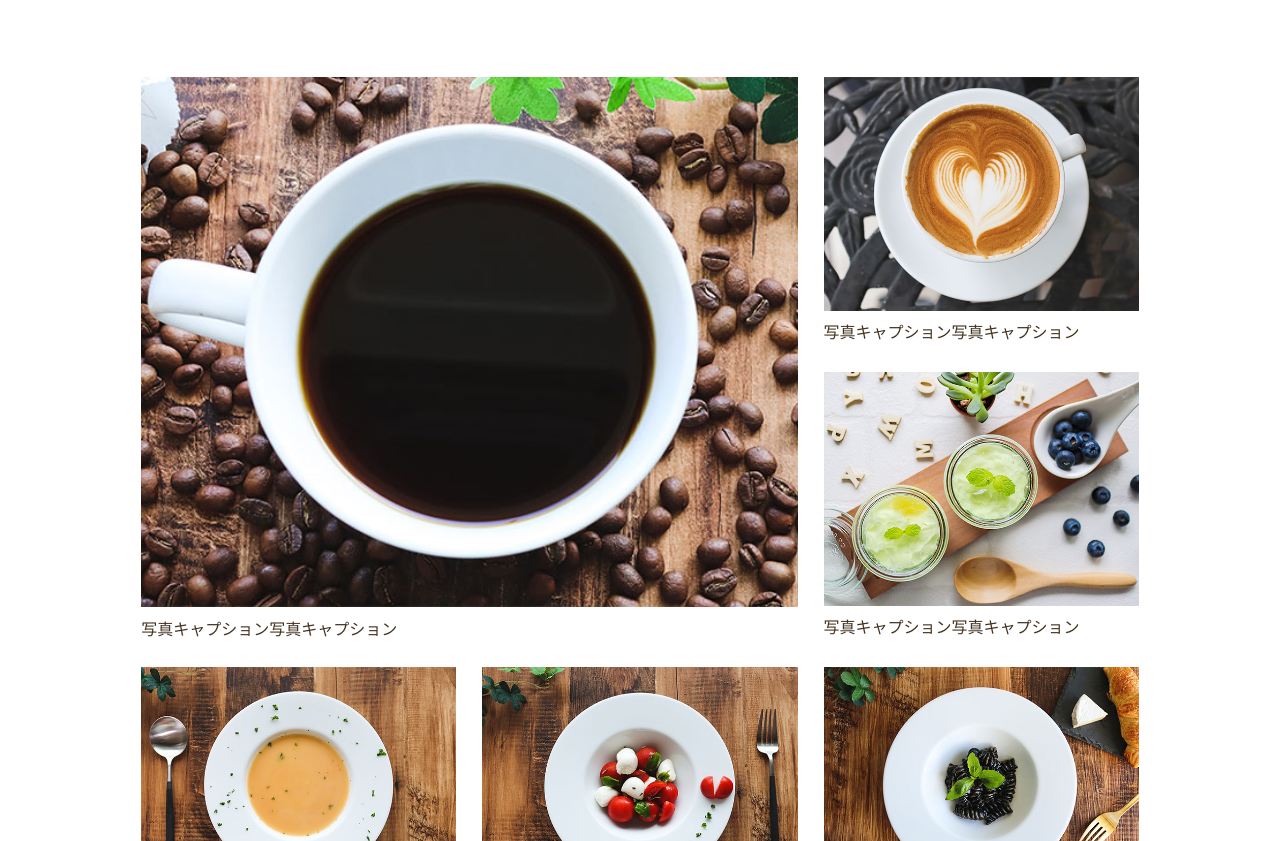
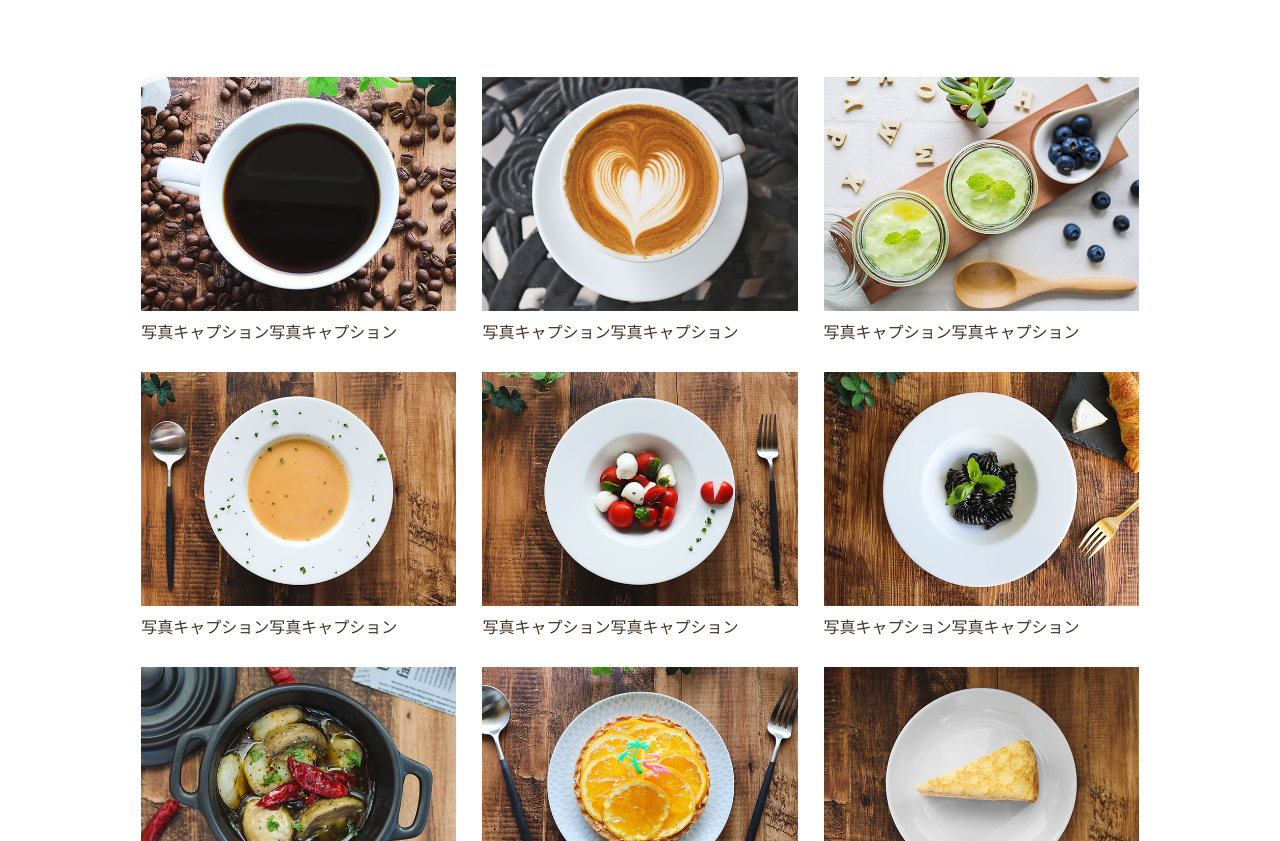
Before and after one commit to chinami1025/WCBCafe, a plain HTML site: page menu.html in a window 1280 px wide. Shown: the part 800-1641 px from the top of the page. Drawn offline with Linux system fonts and the light colour scheme; some packages are replaced by stand-ins of ours.

Commit message:
fix: class名の修正

```diff
--- a/menu.html
+++ b/menu.html
@@ -35,7 +35,7 @@
     </div><!-- /#menu -->
 
     <div class="wrapper grid">
-      <div class="item big-box">
+      <div class="item">
         <img src="images/menu1.jpg" alt="">
         <p>写真キャプション写真キャプション</p>
       </div>
```
